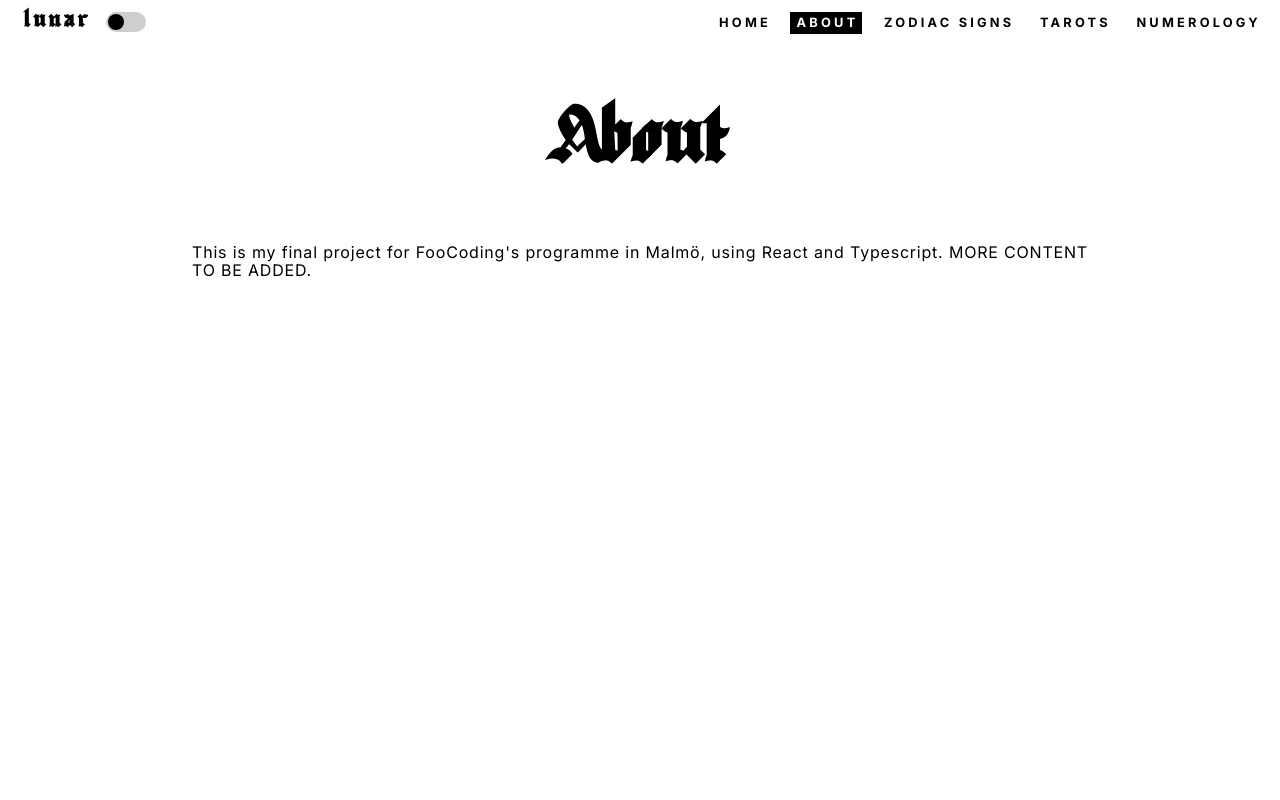
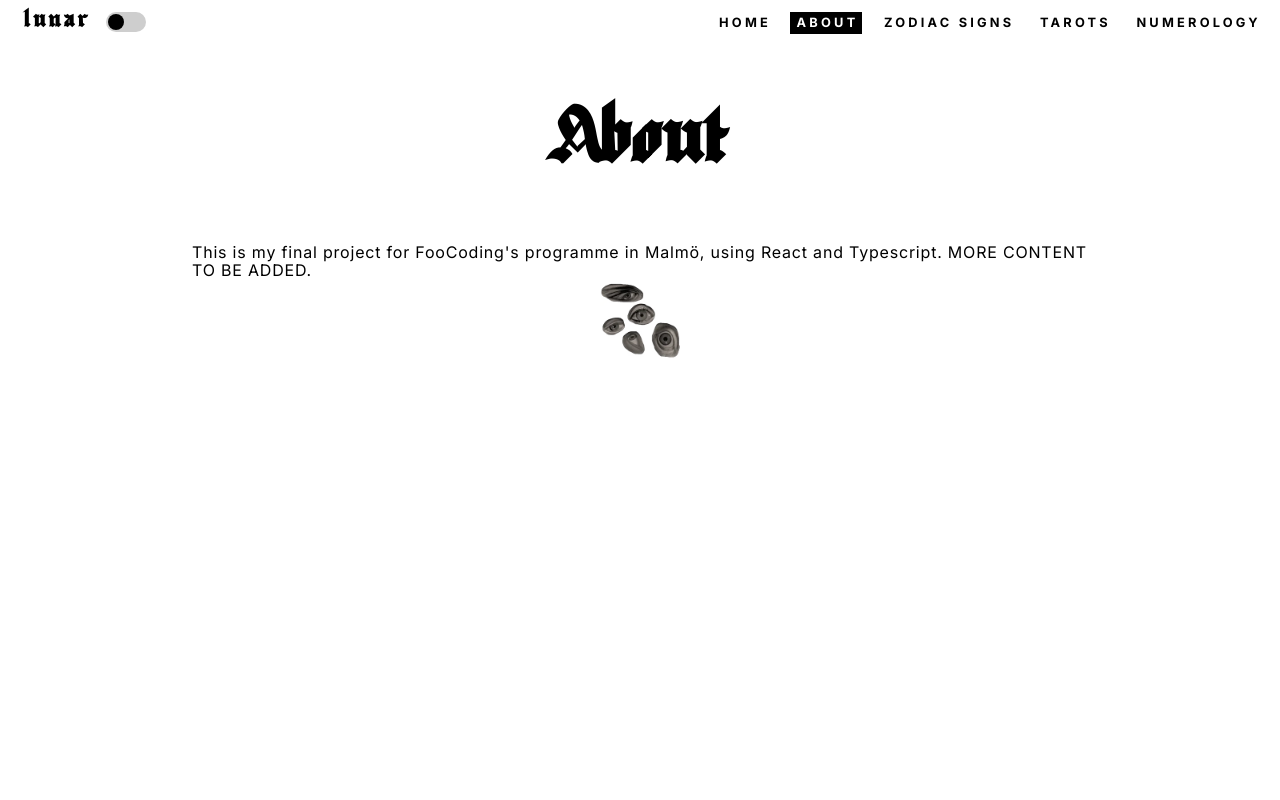
Before and after one commit to dxenia/astrology-app, a React (Vite) app: page /about in a window 1280 px wide. Shown: the top 800 px of the page. Built offline with nearby package versions, Linux system fonts and the light colour scheme.

Commit message:
home icon transparency fix

```diff
--- a/src/pages/About/About.css
+++ b/src/pages/About/About.css
@@ -1,9 +1,14 @@
 .about {
   height: 110vh;
+  display: flex;
+  flex-direction: column;
+  align-items: center;
 }
 
 .about p {
   width: 70%;
-  margin: auto;
-  text-align: justify;
 }
+
+.about img {
+  width: 5rem;
+}
--- a/src/pages/About/About.tsx
+++ b/src/pages/About/About.tsx
@@ -1,3 +1,4 @@
+import eyes from '../../assets/images/eyes.gif';
 import './About.css';
 
 export default function About() {
@@ -8,6 +9,7 @@ export default function About() {
         This is my final project for FooCoding's programme in Malmö, using React
         and Typescript. MORE CONTENT TO BE ADDED.
       </p>
+      <img src={eyes} alt="Eyes" />
     </div>
   );
 }
--- a/src/pages/Home/Home.css
+++ b/src/pages/Home/Home.css
@@ -39,10 +39,10 @@
   width: 17rem;
   height: 17rem;
   animation: rotation 20s infinite linear;
-  background: rgb(222, 170, 40);
+  background: var(--quaternary-foreground);
   background: radial-gradient(
     circle,
-    rgb(214, 167, 48) 0%,
+    var(--quaternary-foreground),
     rgba(255, 255, 255, 0) 50%
   );
 }
@@ -56,7 +56,7 @@
 }
 
 .home__button:hover {
-  background-color: rgb(222, 170, 40);
+  background-color: var(--quaternary-foreground);
 }
 
 /* second section */
@@ -99,24 +99,6 @@
   animation: skew-y-shaking 0.3s infinite;
 }
 
-/* @keyframes skew-y-shaking {
-  0% {
-    transform: translate(0, 0) rotate(0deg);
-  }
-  25% {
-    transform: translate(5px, 5px) rotate(5deg);
-  }
-  50% {
-    transform: translate(0, 0) rotate(0eg);
-  }
-  75% {
-    transform: translate(-5px, 5px) rotate(-5deg);
-  }
-  100% {
-    transform: translate(0, 0) rotate(0deg);
-  }
-} */
-
 /* subscribe form */
 
 .home__third-section {
@@ -146,22 +128,8 @@
 
 /* dark mode & media queries */
 
-#dark .home__list-item:nth-child(3) > .home__icon {
+html[data-theme='dark'] .home__list-item:nth-child(3) > .home__icon {
   opacity: 50%;
-}
-
-#dark .home__first-section {
-  background: rgba(255, 214, 109, 0.675);
-  background: radial-gradient(circle, rgb(65, 1, 160) 0%, rgb(0, 0, 0) 80%)
-    rgba(19, 19, 19, 0.675);
-}
-
-#dark .home__img--first-section {
-  background: none;
-}
-
-#dark .home__third-section {
-  background-color: rgb(28, 0, 88);
 }
 
 @media (min-width: 768px) {
@@ -194,10 +162,4 @@
   .home__form-wrapper {
     gap: 10rem;
   }
-
-  #dark .home__first-section {
-    background: rgba(255, 214, 109, 0.675);
-    background: radial-gradient(circle, rgb(65, 1, 160) 0%, rgb(0, 0, 0) 40%)
-      rgba(19, 19, 19, 0.675);
-  }
 }
```
Also changed, not shown: src/assets/images/eyes.gif (added).
